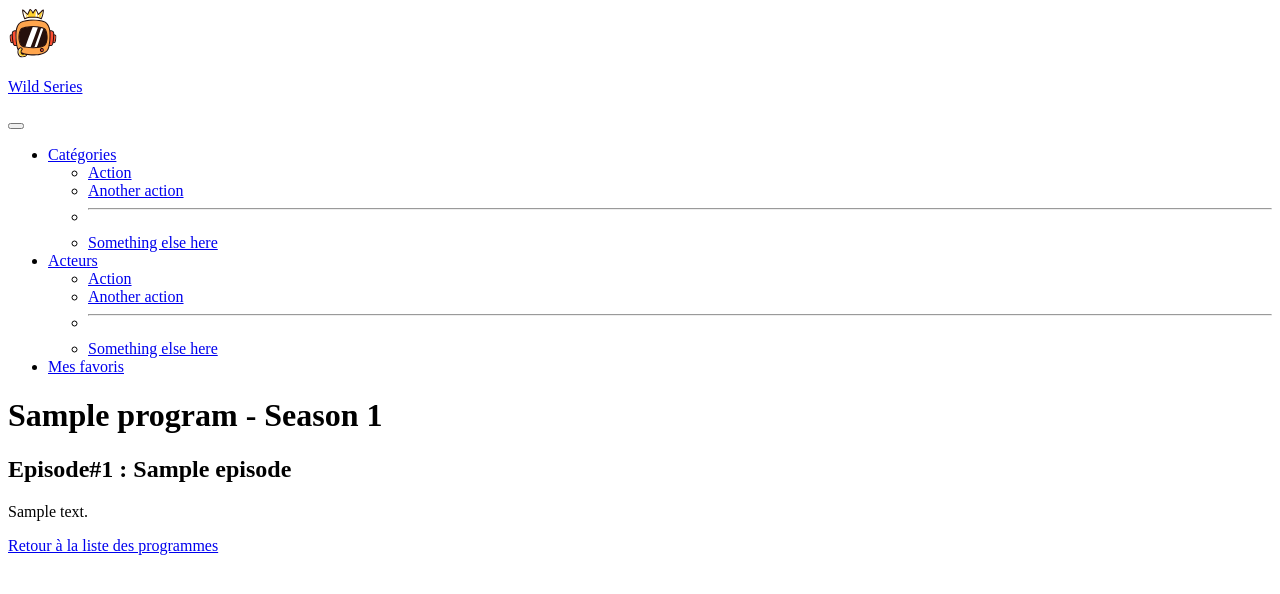
After one commit to val0sch/quests-wild-series, a Symfony app: template templates/program/episode_show.html.twig in a window 1280 px wide. The commit adds this page. Shown: the top 594 px of the page. Run offline with Twig, Linux system fonts and the light colour scheme; the template is opened without the code that fills it: most values are stand-ins (such as "Sample title", 1, 10 or a date in 2020); some libraries are stand-ins or nearby versions; some web fonts are replaced.

Commit message:
display with twig page seaon details and episode page

```diff
--- a/src/DataFixtures/SeasonFixture.php
+++ b/src/DataFixtures/SeasonFixture.php
@@ -37,7 +37,7 @@ class SeasonFixture extends Fixture implements DependentFixtureInterface
                     ->setDescription($faker->paragraphs(3, true))
                     ->setProgram($this->getReference('program_' . $i));
 
-                $this->setReference('season_' . $j, $season);
+                $this->setReference('season_reference_' . $j . '-program_' . $i, $season);
                 $manager->persist($season);
             }
         }
--- a/src/Entity/Program.php
+++ b/src/Entity/Program.php
@@ -47,7 +47,7 @@ class Program
         return $this->id;
     }
 
-        /**
+    /**
      * Set the value of id
      *
      * @return  self
@@ -160,6 +160,4 @@ class Program
 
         return $this;
     }
-
-
 }
--- /dev/null
+++ b/templates/program/episode_show.html.twig
@@ -0,0 +1,17 @@
+{% extends 'base.html.twig' %}
+
+{% block title %}{% endblock %}
+
+{% block body %}
+	<div class="media">
+		<h1>{{ program.title }}
+			- Season
+			{{ season.number }}</h1>
+		<h2>Episode#{{ episode.number }}
+			:
+			{{ episode.title }}</h2>
+		<p>{{episode.description}}</p>
+
+	</div>
+</div></div><a href="{{ path('program_index') }}">
+Retour à la liste des programmes</a>{% endblock %}
--- a/templates/program/index.html.twig
+++ b/templates/program/index.html.twig
@@ -16,7 +16,7 @@
 				<h4>Genre:
 					{{ program.category.name}}</h4>
 				<p>{{ program.synopsis }}</p>
-				 <a href="{{ path("program_show", { id: program.id }) }}">Voir la fiche</a>
+				<a href="{{ path("program_show", { id: program.id }) }}">Voir la fiche</a>
 
 
 			</div>
--- a/templates/program/season_show.html.twig
+++ b/templates/program/season_show.html.twig
@@ -8,9 +8,10 @@
 			de
 			{{ program.title }}</h1>
 
-
 		{% for episode in episodes %}
-			<h3>{{episode.number}}/{{episode.title}}</h3>
+			<a href="{{ path('program_episode_show', {program : program.id , season : season.id, episode:episode.id}) }}">
+				<h3>{{episode.number}}/{{episode.title}}</h3>
+			</a>
 			<p>Synopsis :
 				{{episode.description}}</p>
 		{% endfor %}
--- a/templates/program/show.html.twig
+++ b/templates/program/show.html.twig
@@ -14,7 +14,7 @@
 			<div class="d-flex gap-5">Saisons :
 
 				{% for season in program.seasons%}
-					<a href="{{ path("program_season_show", { programId: program.id, seasonId : season.id} ) }}">{{ season.number }}</a>
+					<a href="{{ path("program_season_show", { program: program.id, season : season.id} ) }}">{{ season.number }}</a>
 				{% endfor %}
 			</div>
 		</div>
```
Also changed, not shown: src/Controller/ProgramController.php (+23 -10 lines), src/DataFixtures/EpisodeFixture.php (+5 -4 lines).
